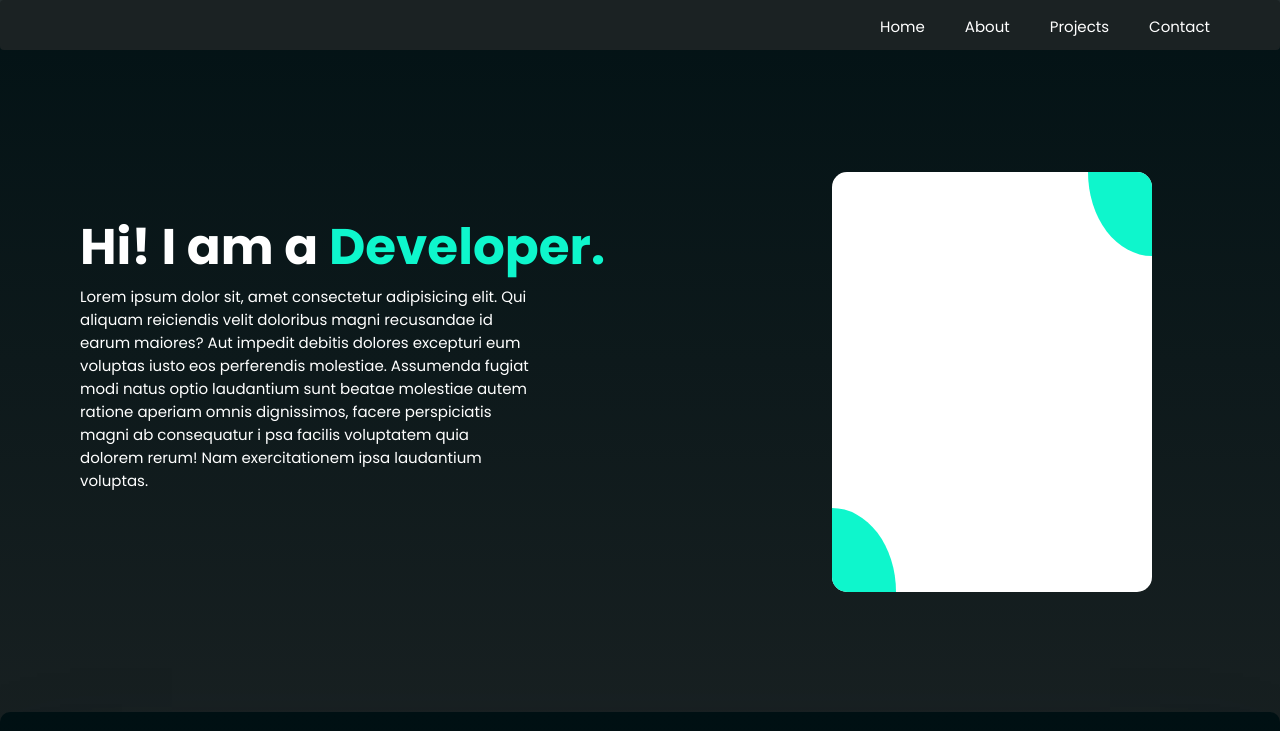
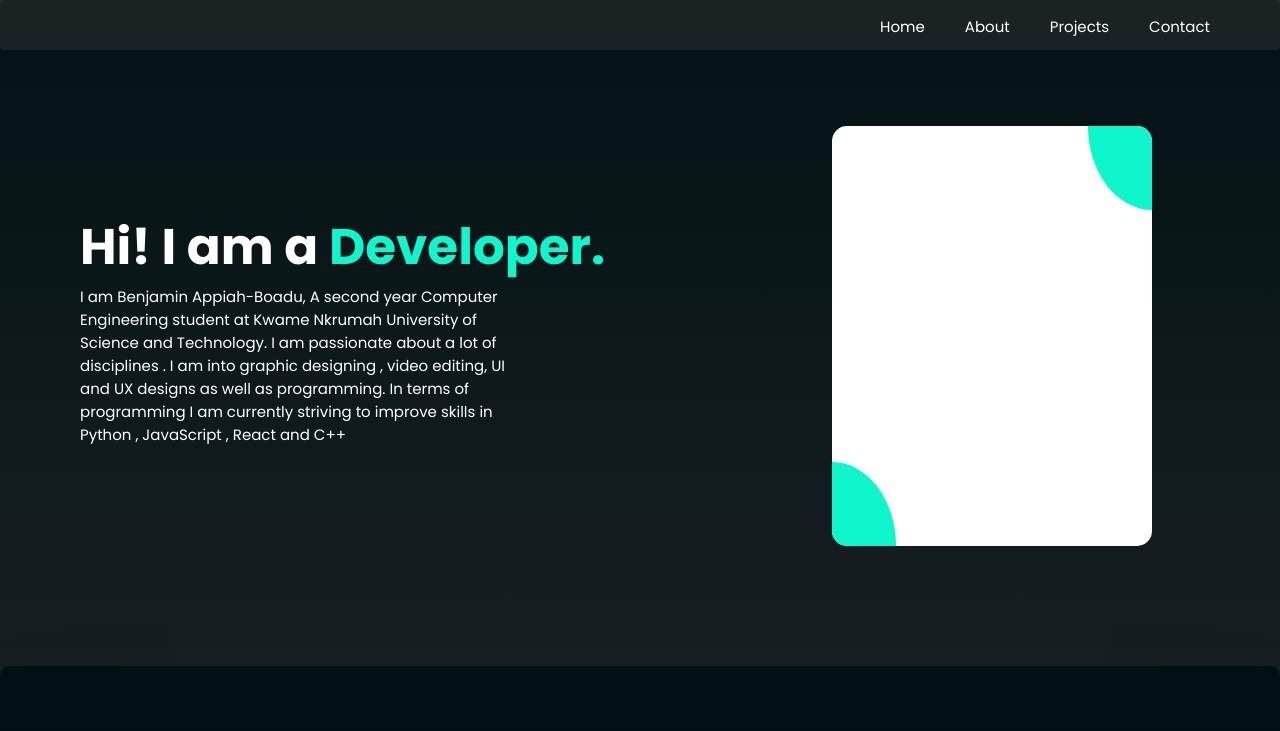
Before and after one commit to Benjamin2404-AB/PORTFOLIO, a React (Vite) app: page / in a window 1280 px wide. Shown: the top 731 px of the page. Built offline with nearby package versions, Linux system fonts and the light colour scheme; grey boxes are pictures that could not be loaded.

Commit message:
changing Lorem Ipsum text

```diff
--- a/src/Components/Home.tsx
+++ b/src/Components/Home.tsx
@@ -10,15 +10,13 @@ function Home(){
                     Hi! I am a <span>Developer.</span>
                 </h1>
                 <p className='textpara'>
-                    Lorem ipsum dolor sit, amet consectetur adipisicing elit.
-                    Qui aliquam reiciendis velit doloribus magni recusandae
-                    id earum maiores? Aut impedit debitis dolores excepturi
-                    eum voluptas iusto eos perferendis molestiae.
-                    Assumenda fugiat modi natus optio laudantium
-                    sunt beatae molestiae autem ratione aperiam omnis
-                    dignissimos, facere perspiciatis magni ab consequatur i
-                     psa facilis voluptatem quia dolorem rerum! Nam exercitationem ipsa
-                    laudantium voluptas.
+                    I am Benjamin Appiah-Boadu, A second year Computer Engineering student at
+                    Kwame Nkrumah University of Science and Technology.
+                    I am passionate about a lot of disciplines . I am into graphic designing ,
+                    video editing, UI and UX  designs as well as programming.
+                    In terms of programming I am currently striving to improve skills in
+                    Python , JavaScript , React and C++
+
                 </p>
                 <div className="card">HELLO THERE</div>
 
```
Also changed, not shown: 1 other file (tests, documents, lock files or other folders).
